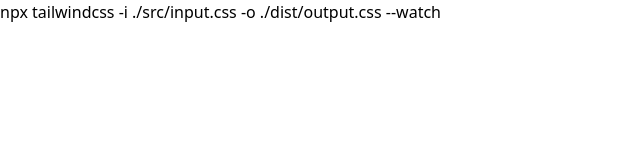
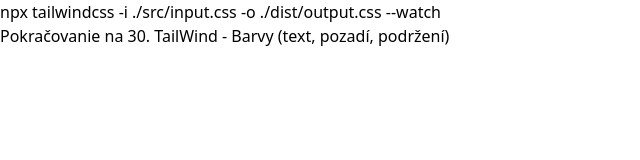
Before and after one commit to matejvalocky/tailwind-od29, a website: page src/index.html in a window 1280 px wide. Shown: the whole page, without its empty margins (0-640 px from the left). Drawn offline with Linux system fonts and the light colour scheme.

Commit message:
Pridanie odkazu na pokračovanie 30. TailWind - Barvy (text, pozadí, podržení)

```diff
--- a/src/index.html
+++ b/src/index.html
@@ -8,5 +8,6 @@
 </head>
 <body>
     <h1>npx tailwindcss -i ./src/input.css -o ./dist/output.css --watch</h1>
+    <a href="https://youtu.be/w2op98wzH6M?list=PLQ8x_VWW6AkvEw-pu4KNe0idPv2iPqsMm">Pokračovanie na 30. TailWind - Barvy (text, pozadí, podržení)</a>
 </body>
 </html>
```
